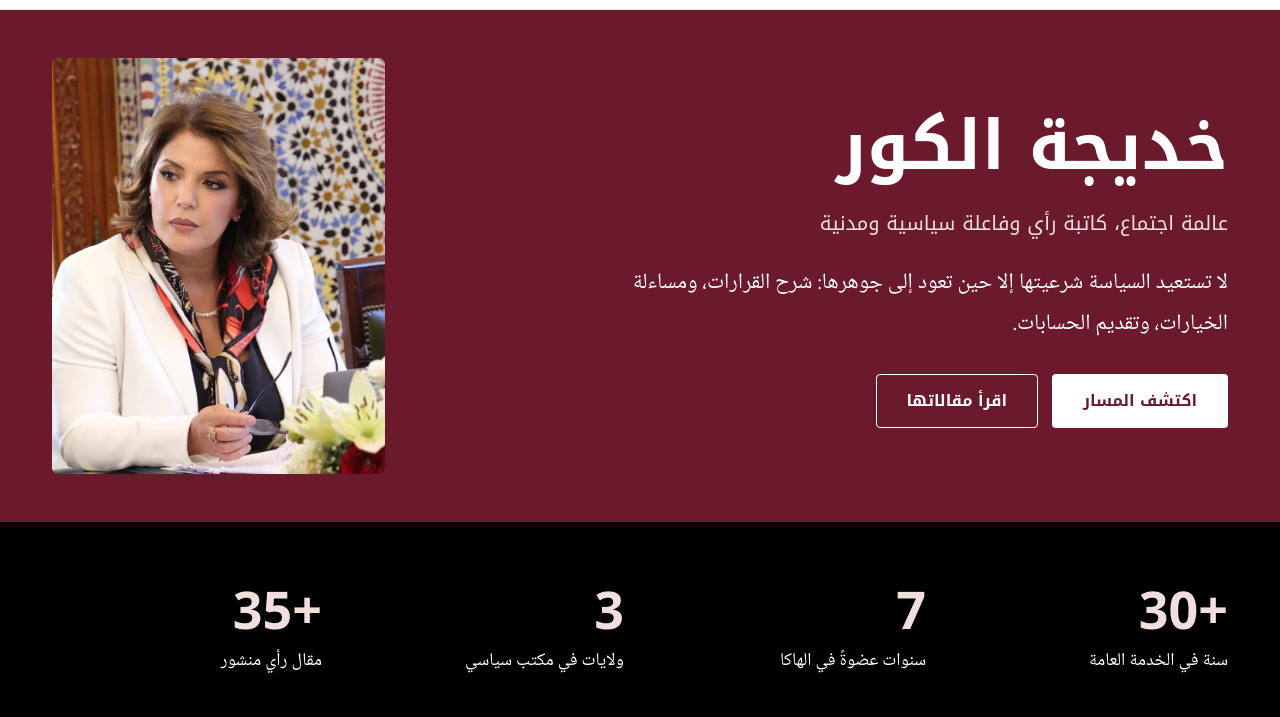
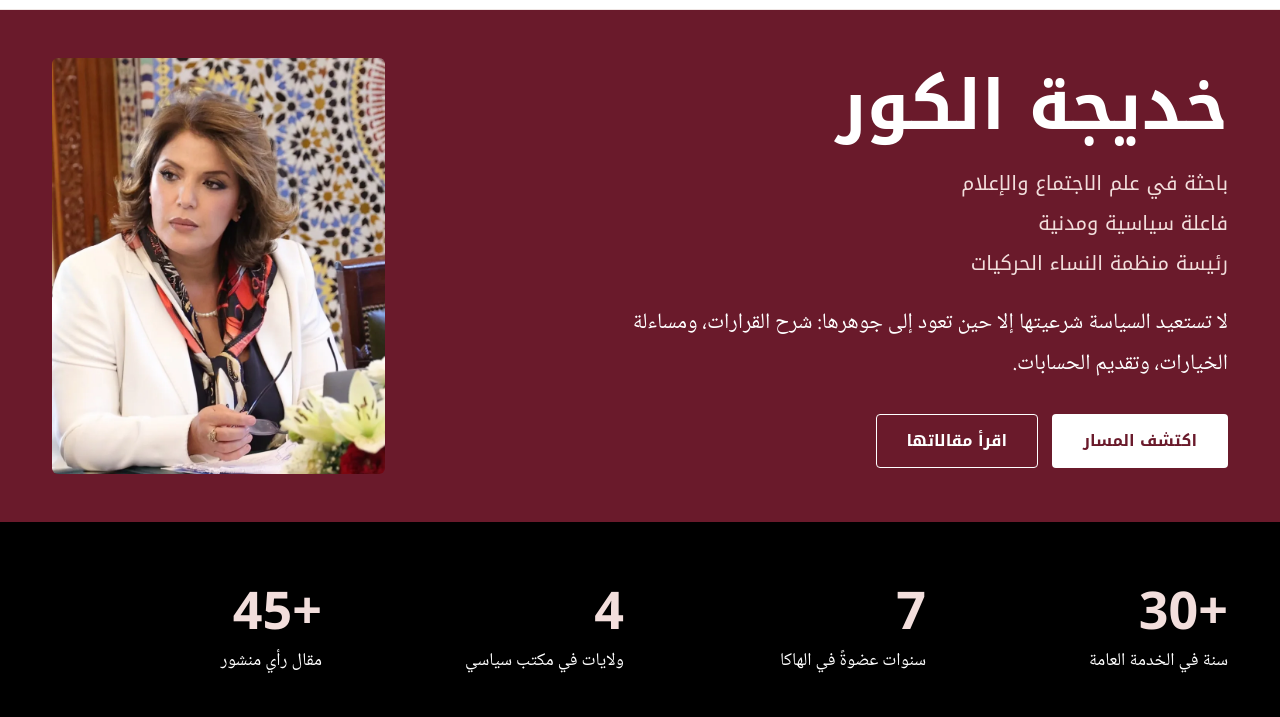
Before and after one commit to elgourkhadija6-spec/Khadija-El-Gour, a plain HTML site: page index.html in a window 1280 px wide. Shown: the part 83-800 px from the top of the page. Drawn offline with nearby package versions, Linux system fonts and the light colour scheme.

Commit message:
Accueil : 4 mandats au bureau politique, titre de présidente, 45 articles

```diff
--- a/index.html
+++ b/index.html
@@ -82,7 +82,7 @@
   <div class="wrap">
     <div class="hero-text">
       <h1>خديجة الكور</h1>
-      <p class="role">عالمة اجتماع، كاتبة رأي وفاعلة سياسية ومدنية</p>
+      <p class="role">باحثة في علم الاجتماع والإعلام<br>فاعلة سياسية ومدنية<br>رئيسة منظمة النساء الحركيات</p>
       <p class="lead">لا تستعيد السياسة شرعيتها إلا حين تعود إلى جوهرها: شرح القرارات، ومساءلة الخيارات، وتقديم الحسابات.</p>
       <div class="actions">
         <a class="btn btn-white" href="parcours.html">اكتشف المسار</a>
@@ -99,8 +99,8 @@
   <div class="wrap">
     <div><div class="figure-num">+30</div><div class="figure-label">سنة في الخدمة العامة</div></div>
     <div><div class="figure-num">7</div><div class="figure-label">سنوات عضوةً في الهاكا</div></div>
-    <div><div class="figure-num">3</div><div class="figure-label">ولايات في مكتب سياسي</div></div>
-    <div><div class="figure-num">+35</div><div class="figure-label">مقال رأي منشور</div></div>
+    <div><div class="figure-num">4</div><div class="figure-label">ولايات في مكتب سياسي</div></div>
+    <div><div class="figure-num">+45</div><div class="figure-label">مقال رأي منشور</div></div>
   </div>
 </section>
 
```
